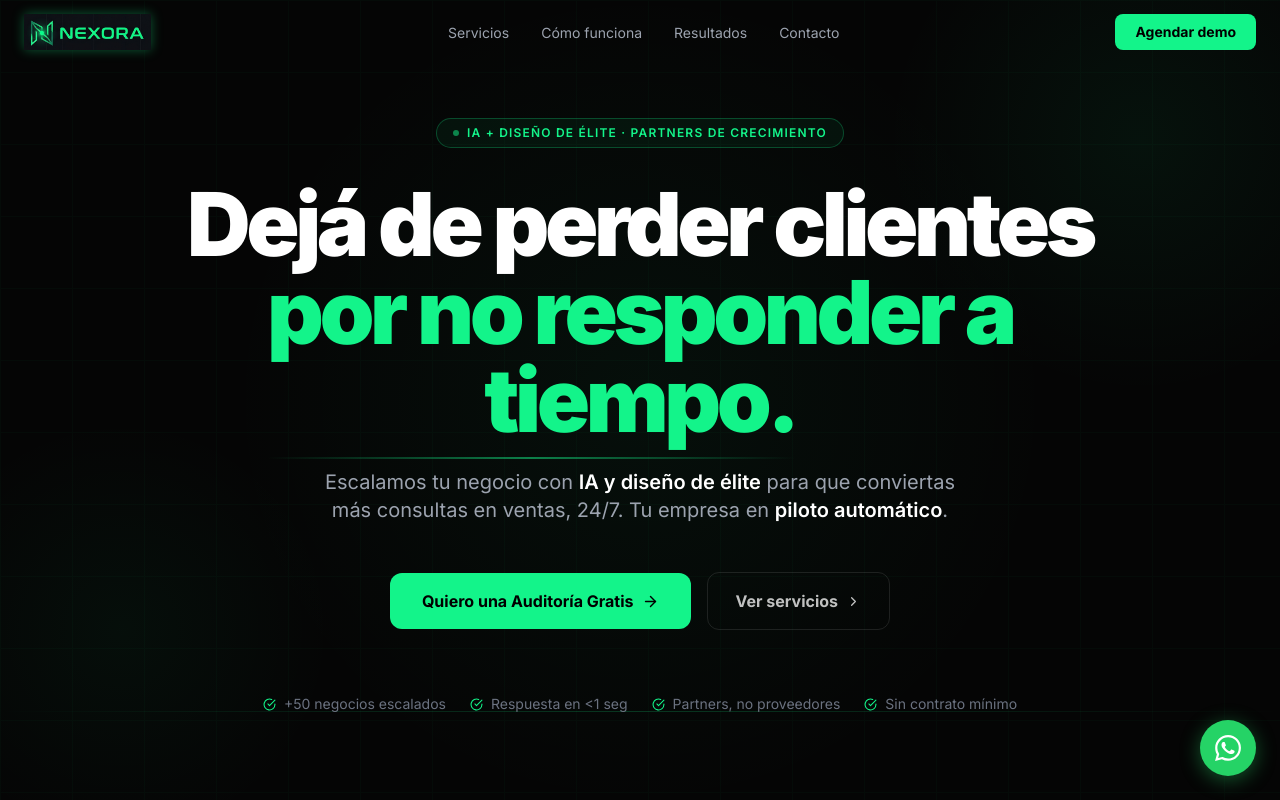
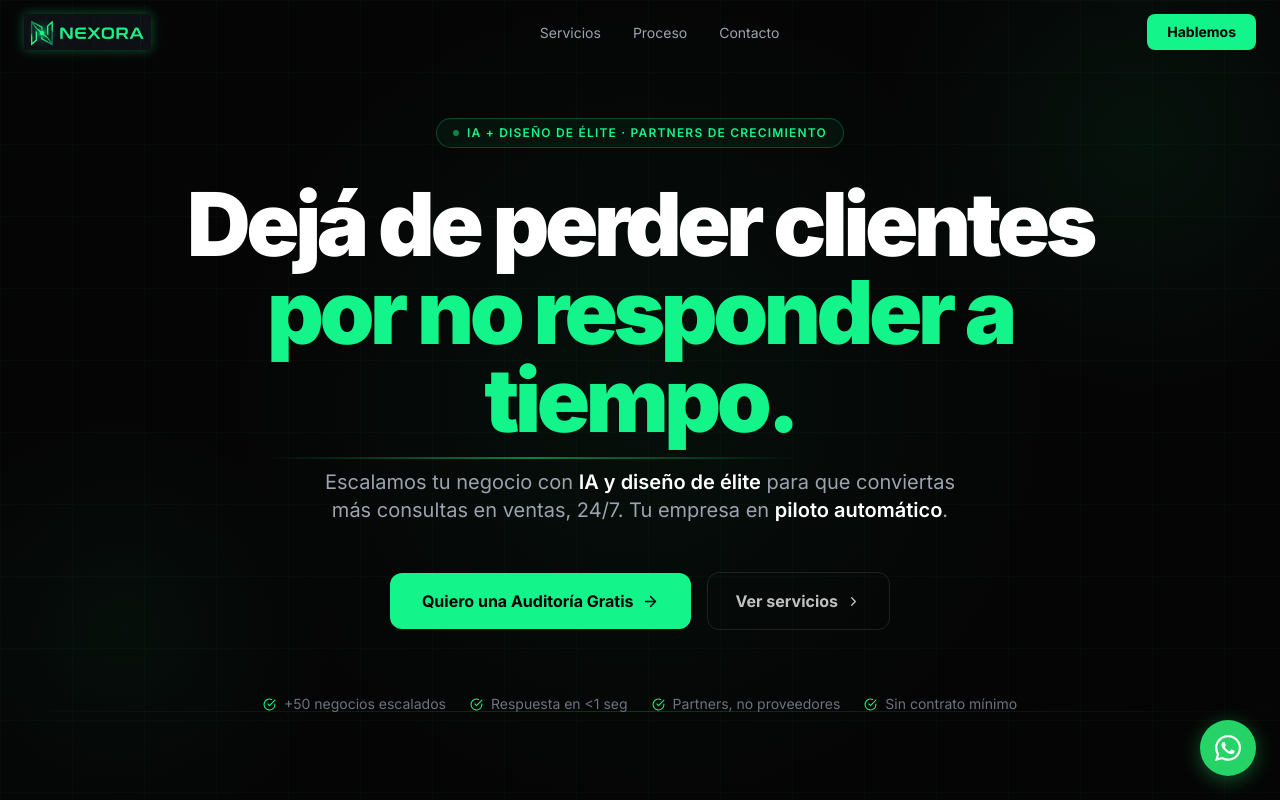
Before and after one commit to MaximilianoPerezvpi/nexora-agency, a Next.js app: page / in a window 1280 px wide. Shown: the top 800 px of the page. Built offline with nearby package versions, Linux system fonts and the light colour scheme.

Commit message:
Update Navbar links and button text

```diff
--- a/components/Navbar.tsx
+++ b/components/Navbar.tsx
@@ -6,10 +6,9 @@ import { motion, AnimatePresence } from "framer-motion";
 import { Menu, X } from "lucide-react";
 
 const navLinks = [
-  { label: "Servicios",     href: "#servicios"     },
-  { label: "Cómo funciona", href: "#como-funciona" },
-  { label: "Resultados",    href: "#resultados"    },
-  { label: "Contacto",      href: "#contacto"      },
+  { label: "Servicios",   href: "#servicios"  },
+  { label: "Proceso",     href: "#proceso"    },
+  { label: "Contacto",    href: "#formulario" },
 ];
 
 export default function Navbar() {
@@ -69,13 +68,11 @@ export default function Navbar() {
           ))}
         </ul>
 
-        {/* CTA — usa el neon exacto del logo */}
+        {/* CTA */}
         <a
-          href="#contacto"
+          href="#formulario"
           className="hidden md:inline-flex items-center gap-2 px-5 py-2 bg-neon text-black text-sm font-bold rounded-lg transition-all hover:-translate-y-0.5"
-          style={{
-            boxShadow: "0 0 0 rgba(19,244,138,0)",
-          }}
+          style={{ boxShadow: "0 0 0 rgba(19,244,138,0)" }}
           onMouseEnter={(e) => {
             (e.currentTarget as HTMLElement).style.boxShadow =
               "0 0 20px rgba(19,244,138,0.35), 0 0 8px rgba(19,244,138,0.2)";
@@ -85,7 +82,7 @@ export default function Navbar() {
               "0 0 0 rgba(19,244,138,0)";
           }}
         >
-          Agendar demo
+          Hablemos
         </a>
 
         {/* Mobile toggle */}
@@ -132,11 +129,11 @@ export default function Navbar() {
               </a>
             ))}
             <a
-              href="#contacto"
+              href="#formulario"
               onClick={() => setMenuOpen(false)}
               className="mt-2 px-5 py-3 bg-neon text-black text-sm font-bold rounded-lg text-center"
             >
-              Agendar demo
+              Hablemos
             </a>
           </motion.div>
         )}
```
